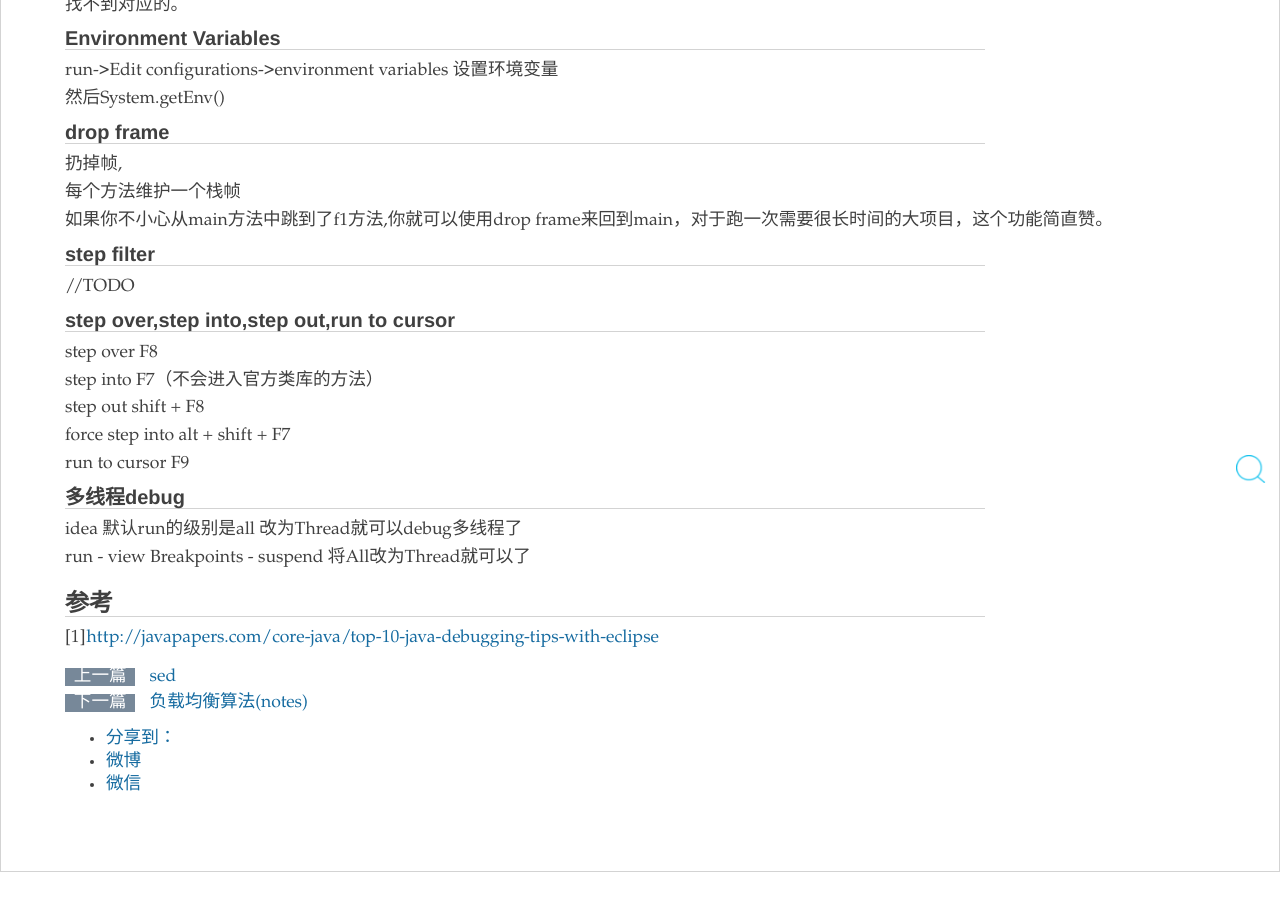
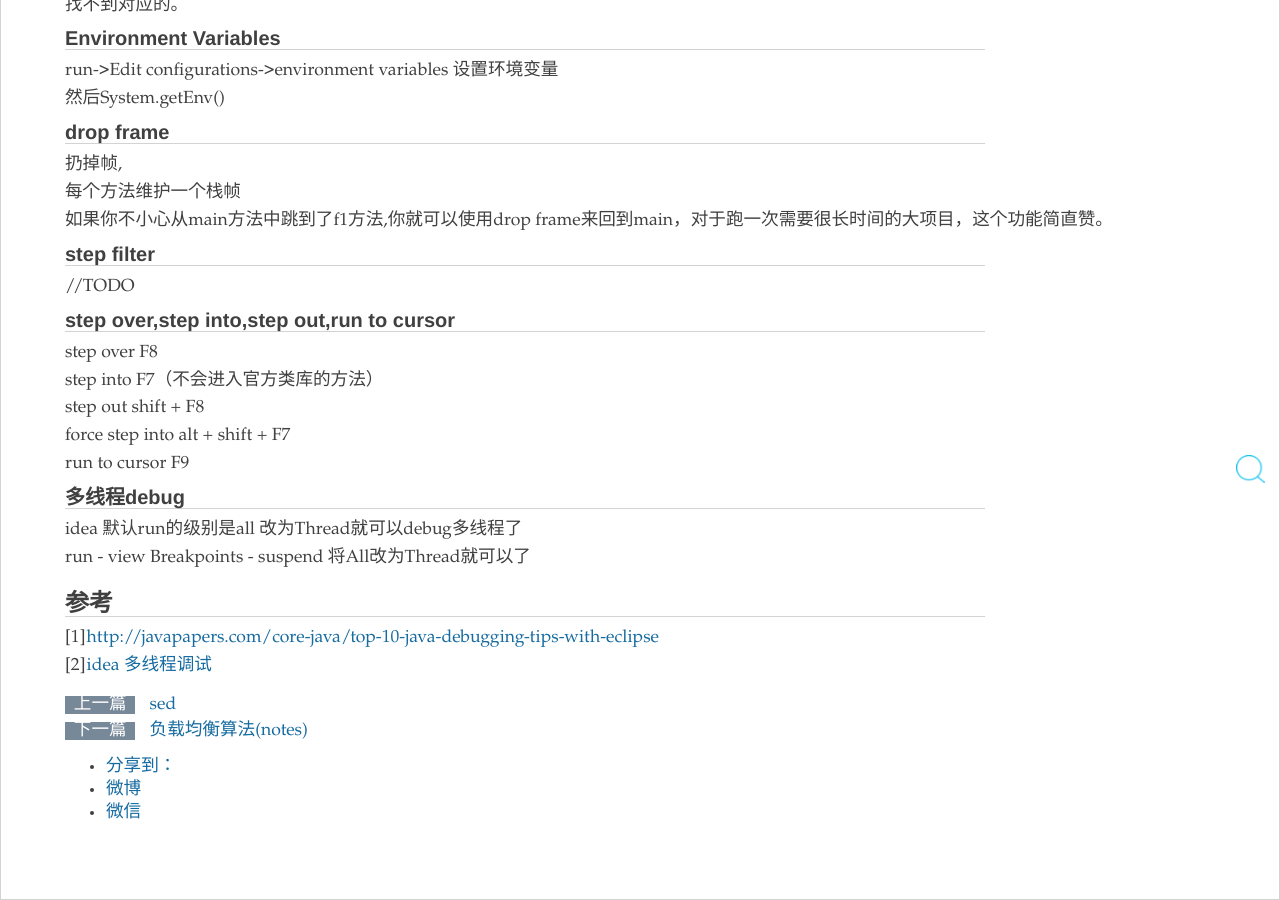
Before and after one commit to zy123a/lcj1992.github.com, a Jekyll site: the page built from _posts/tool/idea/2015-12-26-ideaDebugTool.md, in a window 1280 px wide and 900 px high, scrolled down 1001 px. Built offline with Jekyll 4.4.1, drawn with Linux system fonts in a browser that asks for light colours; nearby versions of some CDN libraries; comment, search, counter and statistics services are not loaded; before the commit the page ends 1873 px from its top, so only the background shows below that.

Commit message:
multi thread debug

```diff
--- a/_posts/tool/idea/2015-12-26-ideaDebugTool.md
+++ b/_posts/tool/idea/2015-12-26-ideaDebugTool.md
@@ -94,3 +94,5 @@ run - view Breakpoints - suspend 将All改为Thread就可以了
 ###  参考
 
 [1]<http://javapapers.com/core-java/top-10-java-debugging-tips-with-eclipse>
+
+[2][idea 多线程调试](http://emacsist.github.io/2015/12/03/IDEA-%E5%92%8C-Eclipse-%E8%B0%83%E8%AF%95%E5%A4%9A%E7%BA%BF%E7%A8%8B%E5%BA%94%E7%94%A8/)
```
